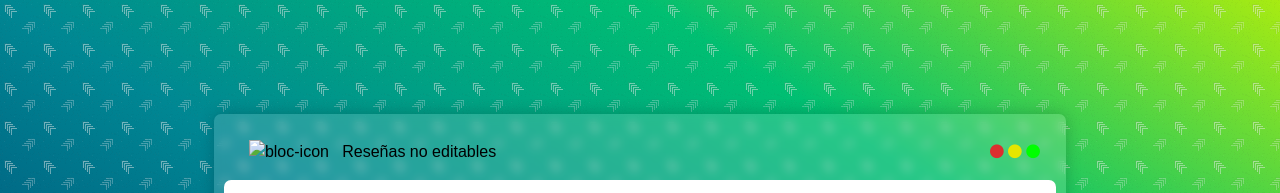
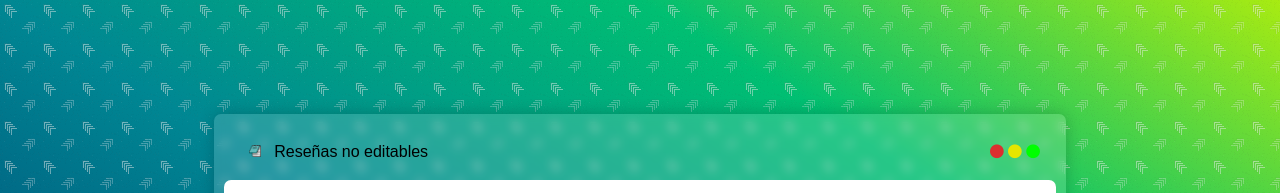
Before and after one commit to Marfullsen/bloc-de-notas-aero-effect, a plain HTML site: page modal.html in a window 1280 px wide. Both pictures are taken after a click on the button "OPEN 1". Shown: the top 193 px of the page. Drawn offline with Linux system fonts and the light colour scheme.

Commit message:
fix imagen bloc

```diff
--- a/modal.html
+++ b/modal.html
@@ -24,7 +24,7 @@
       <header class="modal-header">
         <span>
           &nbsp;
-          <img src="src/bloc-icon.png" alt="bloc-icon" width="12" height="12">
+          <img src="src/img/bloc-icon.png" alt="bloc-icon" width="12" height="12">
           &nbsp; Reseñas no editables
         </span>
         <button class="close-modal" aria-label="close modal" data-close>
@@ -50,7 +50,7 @@
       <header class="modal-header">
         <span>
           &nbsp;
-          <img src="src/bloc-icon.png" alt="bloc-icon" width="12" height="12">
+          <img src="src/img/bloc-icon.png" alt="bloc-icon" width="12" height="12">
           &nbsp; Reseñas no editables
         </span>
         <button class="close-modal" aria-label="close modal" data-close>
```
